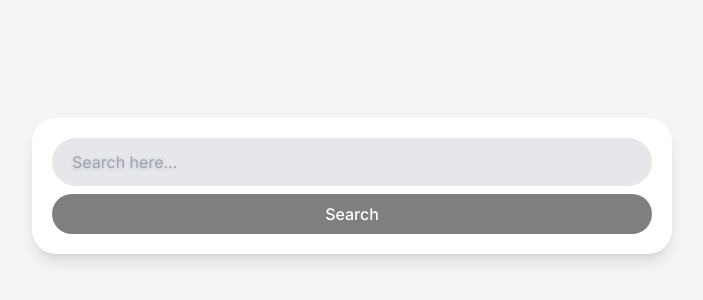
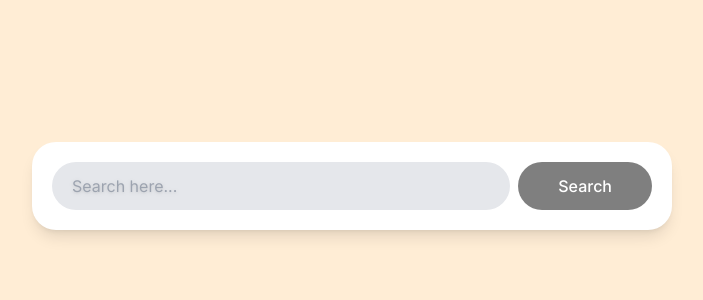
Before and after one commit to pjh5474/CarrotMarket-ReLoad, a Next.js app: page / in a window 1280 px wide. Shown: the part 214-514 px from the top of the page, without its empty margins (288-991 px from the left). Built offline with nearby package versions, Linux system fonts and the light colour scheme.

Commit message:
Responsive Modifiers

```diff
--- a/app/page.tsx
+++ b/app/page.tsx
@@ -1,13 +1,13 @@
 export default function Home() {
   return (
-    <main className="bg-gray-100 h-screen flex items-center justify-center p-5">
-      <div className="bg-white w-full shadow-lg p-5 rounded-3xl max-w-screen-sm flex flex-col gap-2">
+    <main className="bg-gray-100 sm:bg-red-100 md:bg-green-100 lg:bg-cyan-100 xl:bg-orange-100 2xl:bg-purple-100 h-screen flex items-center justify-center p-5">
+      <div className="bg-white w-full shadow-lg p-5 rounded-3xl max-w-screen-sm flex flex-col md:flex-row gap-2">
         <input
           className="w-full rounded-full py-3 bg-gray-200 pl-5 outline-none ring ring-transparent focus:ring-orange-500 focus:ring-offset-2 transition-shadow placeholder:drop-shadow"
           type="text"
           placeholder="Search here..."
         />
-        <button className="bg-black bg-opacity-50 text-white py-2 rounded-full active:scale-90 focus:scale-90 outline-none transition-transform font-medium">
+        <button className="bg-black bg-opacity-50 text-white py-2 rounded-full active:scale-90 outline-none transition-transform font-medium md:px-10">
           Search
         </button>
       </div>
```
